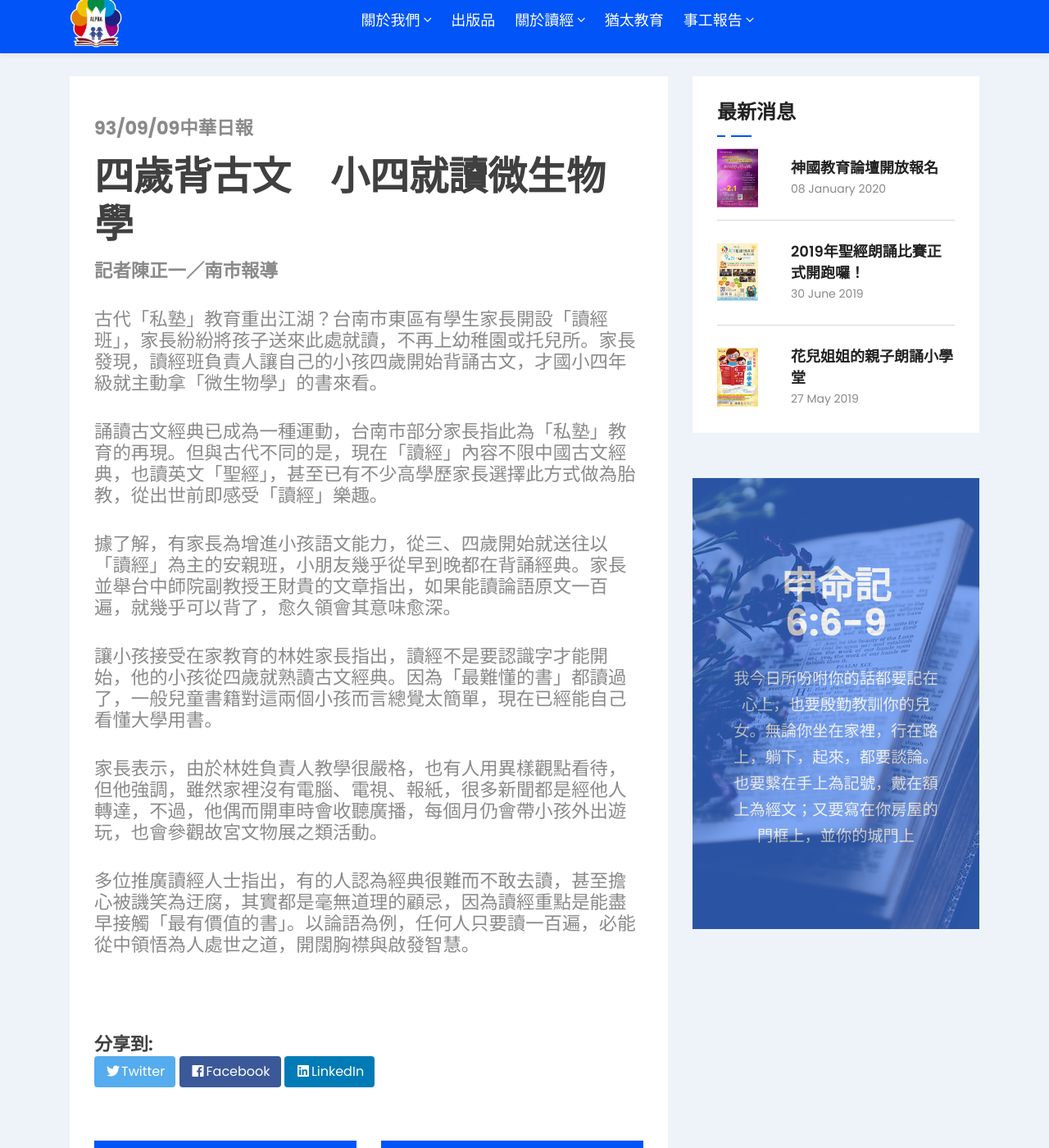
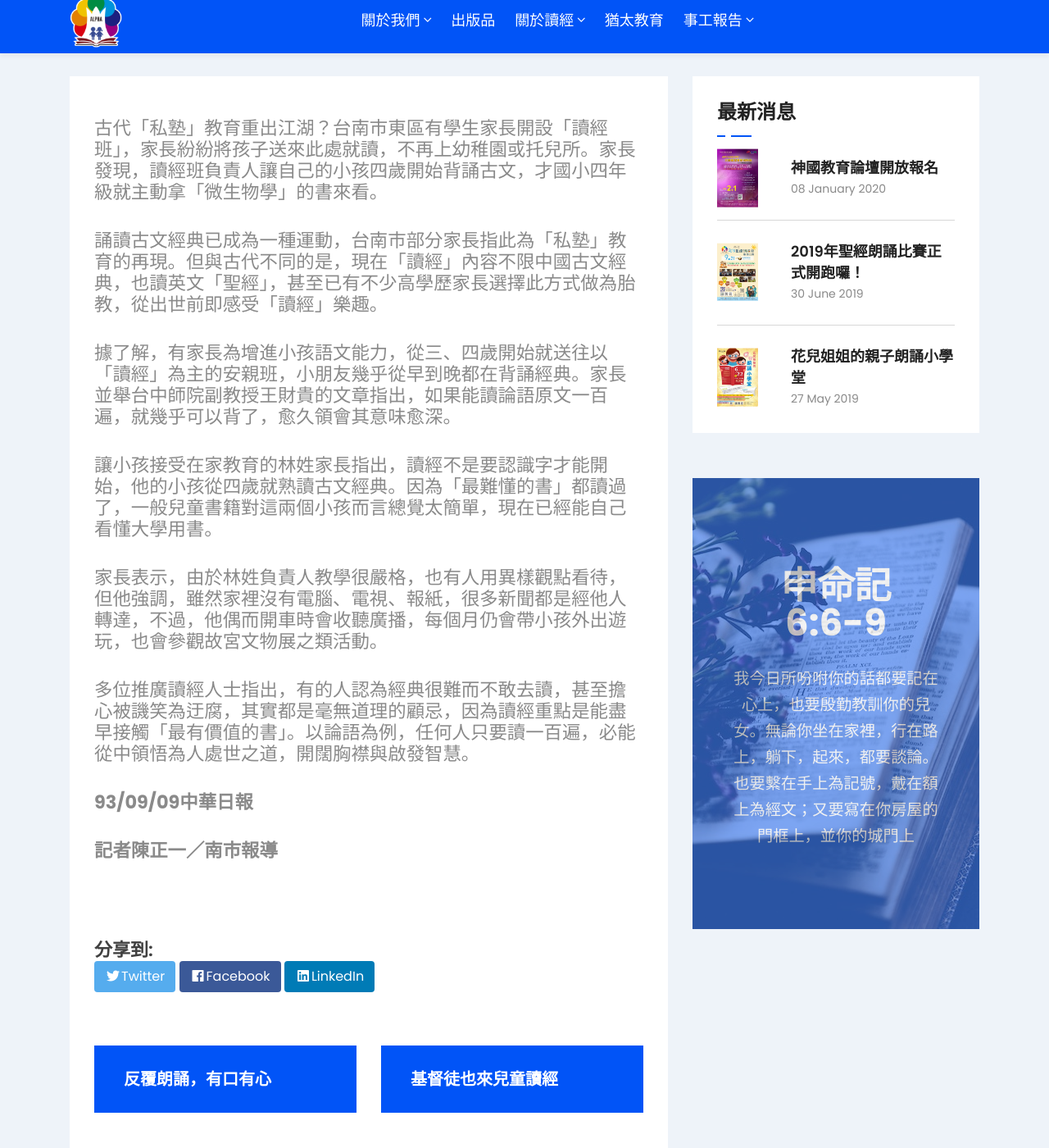
Before and after one commit to alpha6309/website, a Jekyll site: the page built from _testimony/四歲背古文，小四就讀微生物學.md, in a window 1280 px wide and 1400 px high, scrolled down 332 px. Shown: the whole window at 82% size. Built offline with Jekyll 4.4.1, drawn with Linux system fonts in a browser that asks for light colours.

Commit message:
Update 四歲背古文，小四就讀微生物學.md

```diff
--- a/_testimony/四歲背古文，小四就讀微生物學.md
+++ b/_testimony/四歲背古文，小四就讀微生物學.md
@@ -4,13 +4,6 @@
 date: 2013-10-07 00:00:00 +0800
 categories: [testimony]
 ---
-
-**93/09/09中華日報**
-
-
-# 四歲背古文　小四就讀微生物學
-
-**記者陳正一／南市報導**
 
 古代「私塾」教育重出江湖？台南市東區有學生家長開設「讀經班」，家長紛紛將孩子送來此處就讀，不再上幼稚園或托兒所。家長發現，讀經班負責人讓自己的小孩四歲開始背誦古文，才國小四年級就主動拿「微生物學」的書來看。
 
```
Also changed, not shown: other parts of _testimony/四歲背古文，小四就讀微生物學.md (+4 -0 lines).
